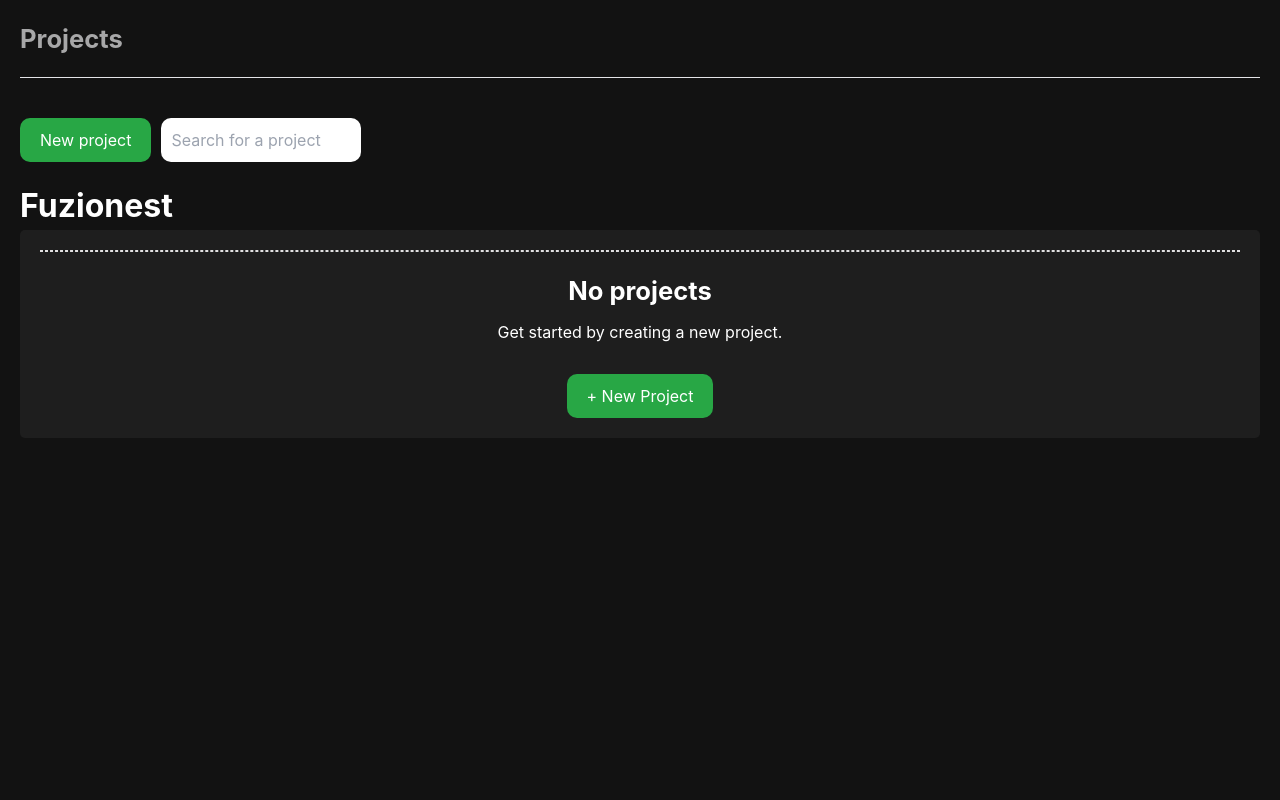
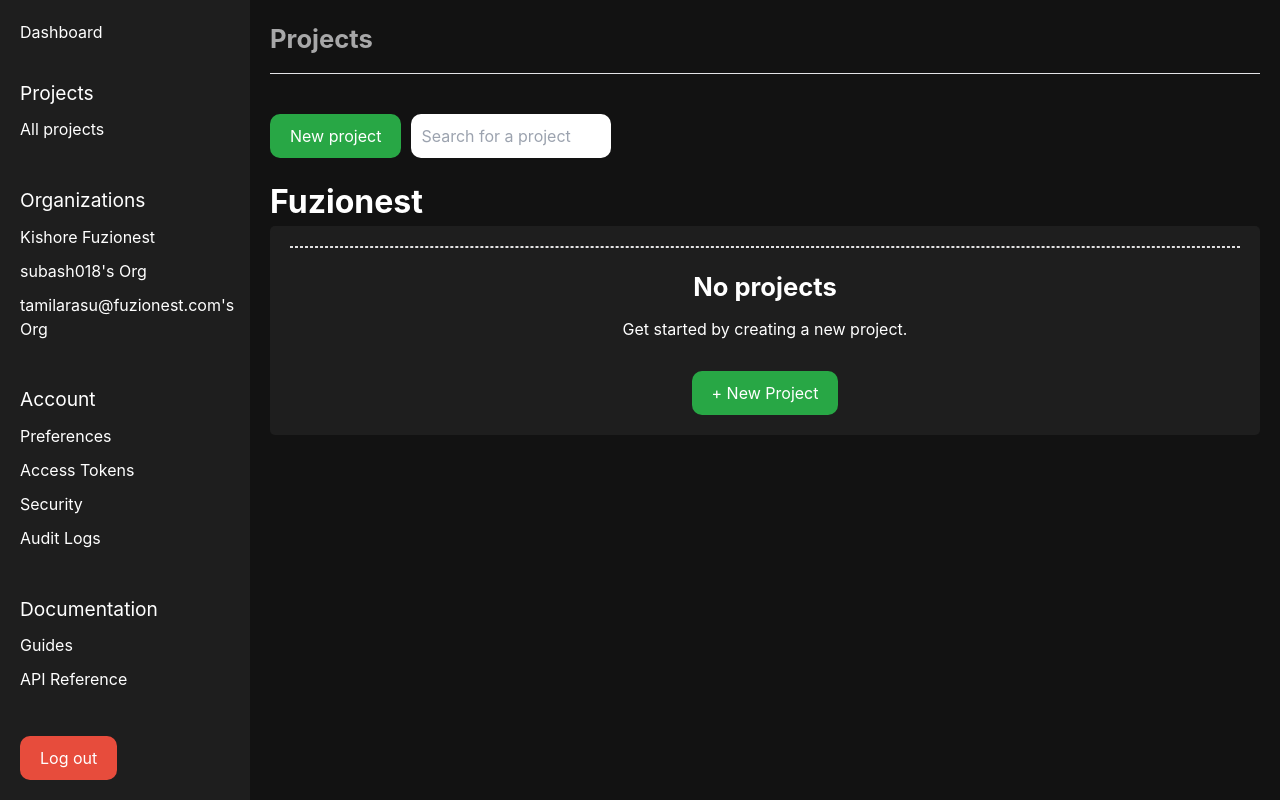
Before and after one commit to Harshini-priyaa/Form-with-card, a React (Create React App) app in the folder cardform/: page / in a window 1280 px wide. Built offline with nearby package versions, Linux system fonts and the light colour scheme.

Commit message:
dashboard

```diff
--- a/cardform/src/NewProjectInterface.css
+++ b/cardform/src/NewProjectInterface.css
@@ -6,16 +6,70 @@
 }
 
 .app-container {
-  text-align: center;
+  display: flex;
+  height: 100vh;
+}
+
+.sidebar {
+  width: 250px;
+  background-color: #1e1e1e;
+  padding: 20px;
+  display: flex;
+  flex-direction: column;
+  justify-content: space-between;
+}
+
+.sidebar-header h2 {
+  color: white;
+}
+
+.sidebar-section h3 {
+  font-size: 1.2rem;
+  margin-top: 20px;
+  margin-bottom: 10px;
+}
+
+.sidebar-section ul {
+  list-style: none;
+  padding: 0;
+  margin: 0;
+}
+
+.sidebar-section li {
+  margin-bottom: 10px;
+  cursor: pointer;
+}
+
+.sidebar-section li:hover {
+  text-decoration: underline;
+}
+
+.sidebar-footer {
+  margin-top: 20px;
+}
+
+.logout-button {
+  background-color: #e74c3c;
+  color: white;
+  border: none;
+  padding: 10px 20px;
+  cursor: pointer;
+  border-radius: 10px;
+}
+
+.main-content {
+  flex: 1;
+  display: flex;
+  flex-direction: column;
 }
 
 .app-header {
-  background-color: #121212; /* Same as background color */
+  background-color: #121212;
   padding: 20px;
 }
 
 .app-header h1 {
-  font-size: 1.6rem; /* Make the word "Projects" bigger */
+  font-size: 1.6rem;
   color: #a7a7a8;
   display: flex;
   justify-content: left;
@@ -28,29 +82,27 @@
 
 .toolbar {
   display: flex;
-  justify-content: flex-start; /* Align to the left */
+  justify-content: flex-start;
   gap: 10px;
   margin-bottom: 20px;
 }
 
 .new-project-button,
-.new-organization-button,
 .new-project-button-main {
   background-color: #28a745;
   color: white;
   border: none;
   padding: 10px 20px;
   cursor: pointer;
-  border-radius: 10px; /* Small border radius */
+  border-radius: 10px;
 }
 
 .new-project-button-main {
   margin-top: 20px;
 }
 
-
-.dashed-line{
-  border: 1px dashed #e1e0e1 ;
+.dashed-line {
+  border: 1px dashed #e1e0e1;
 }
 
 .search-input {
@@ -63,11 +115,11 @@
   background-color: #1e1e1e;
   padding: 20px;
   border-radius: 5px;
-  text-align: left; /* Align text to the left */
+  text-align: left;
 }
 
 .project-title {
-  font-weight: bold; /* Make "Fuzionest" bold */
+  font-weight: bold;
   font-size: 2rem;
   display: flex;
   justify-content: left;
@@ -75,10 +127,9 @@
 
 .no-projects {
   margin-top: 20px;
-
   display: flex;
   flex-direction: column;
-  align-items: center; /* Center elements */
+  align-items: center;
 }
 
 .no-projects h4 {
@@ -86,19 +137,19 @@
 }
 
 .no-projects p {
-  margin: 10px 0; /* Add some margin to separate the paragraph from the heading and button */
-  text-align: center; /* Center the paragraph text */
+  margin: 10px 0;
+  text-align: center;
 }
 
 .new-project-button-main {
-  align-self: center; /* Center the button */
+  align-self: center;
 }
 
 .project-card {
-  background-color: #1e1e1e;
-  padding: 20px;
-  margin-bottom: 20px;
+  background-color: #2e2e2e;
+  padding: 15px;
   border-radius: 5px;
+  margin-bottom: 15px;
   text-align: left;
 }
 
@@ -111,20 +162,3 @@
 .project-card p {
   margin: 5px 0;
 }
-.project-grid {
-  display: grid;
-  grid-template-columns: repeat(auto-fill, minmax(300px, 1fr)); /* Three cards per row */
-  gap: 20px; /* Space between cards */
-}
-
-.project-card {
-  background-color: #1e1e1e; /* Background color of the cards */
-  padding: 20px;
-  border-radius: 5px;
-  text-align: left;
-  width: 500px; /* Fixed width */
-  height: 300px; /* Fixed height */
-  display: flex;
-  flex-direction: column;
-  justify-content: space-between;
-}
--- a/cardform/src/NewProjectInterface.js
+++ b/cardform/src/NewProjectInterface.js
@@ -11,6 +11,45 @@
 
   return (
     <div className="app-container">
+      <aside className="sidebar">
+        <div className="sidebar-header">
+          <h2>Dashboard</h2>
+        </div>
+        <div className="sidebar-section">
+          <h3>Projects</h3>
+          <ul>
+            <li>All projects</li>
+          </ul>
+        </div>
+        <div className="sidebar-section">
+          <h3>Organizations</h3>
+          <ul>
+            <li>Kishore Fuzionest</li>
+            <li>subash018's Org</li>
+            <li>tamilarasu@fuzionest.com's Org</li>
+          </ul>
+        </div>
+        <div className="sidebar-section">
+          <h3>Account</h3>
+          <ul>
+            <li>Preferences</li>
+            <li>Access Tokens</li>
+            <li>Security</li>
+            <li>Audit Logs</li>
+          </ul>
+        </div>
+        <div className="sidebar-section">
+          <h3>Documentation</h3>
+          <ul>
+            <li>Guides</li>
+            <li>API Reference</li>
+          </ul>
+        </div>
+        <div className="sidebar-footer">
+          <button className="logout-button">Log out</button>
+        </div>
+      </aside>
+      <div className="main-content">
         <header className="app-header">
           <h1><b>Projects</b></h1>
           <hr />
@@ -43,6 +82,7 @@
           </section>
         </main>
       </div>
+    </div>
   );
 };
 
```
Lines whose indentation alone changed are shown as unchanged.
